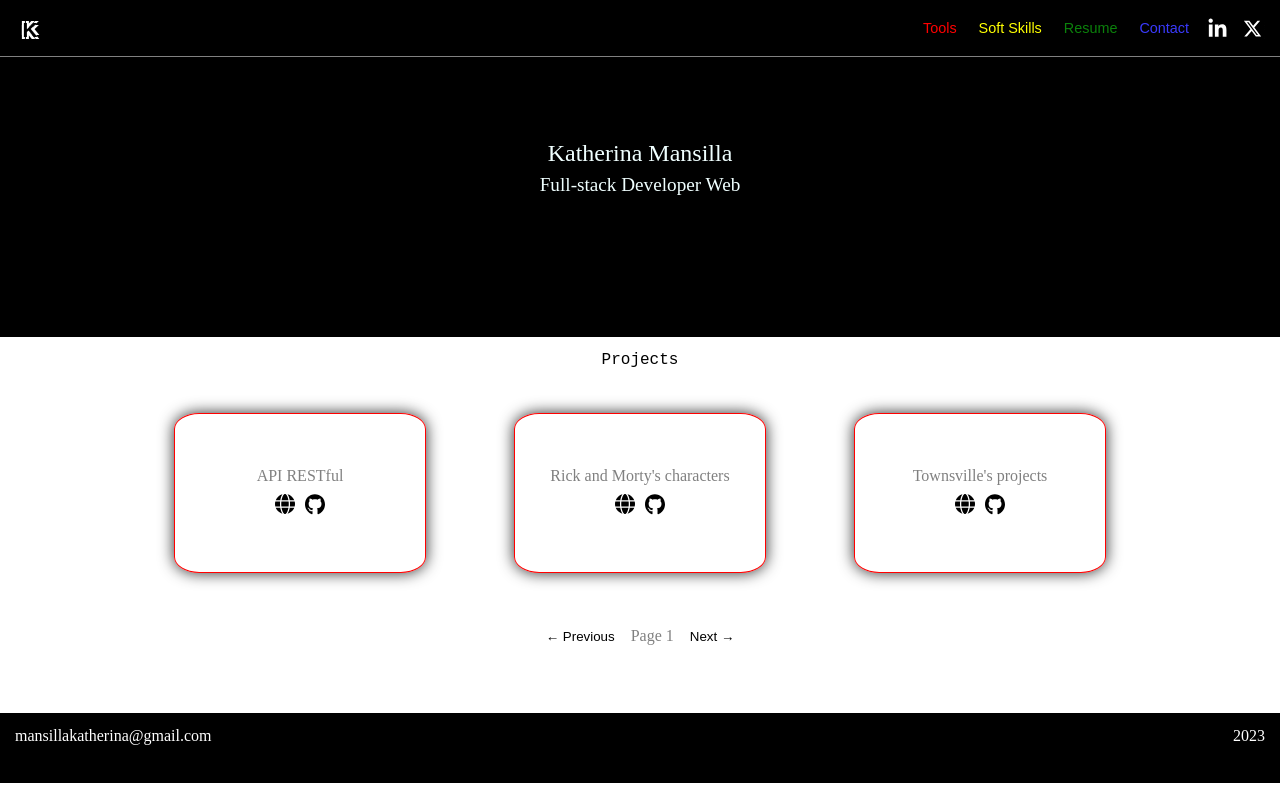
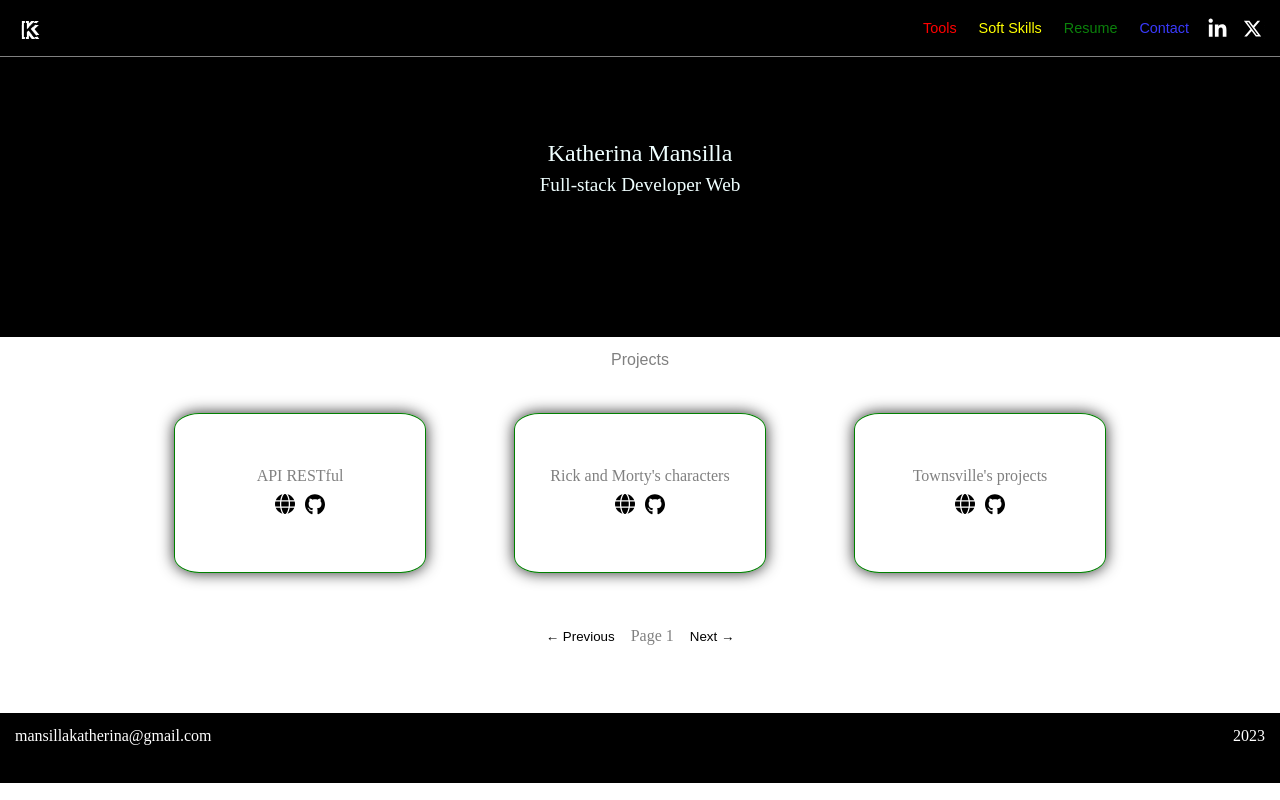
Before and after one commit to kathimansilla/portfolio, a React (Create React App) app in the folder web/: page / in a window 1280 px wide. Built offline with nearby package versions, Linux system fonts and the light colour scheme.

Commit message:
fix scss

```diff
--- a/web/src/styles/layout/projectSection.scss
+++ b/web/src/styles/layout/projectSection.scss
@@ -4,7 +4,8 @@
   flex-direction: column;
   text-align: center;
   &__title {
-    font-family: 'Courier New', Courier, monospace;
+    font-family: $fontGeneral;
+    color: gray;
     margin-top: 15px;
   }
 }
@@ -26,7 +27,7 @@
     align-items: center;
     text-align: center;
     width: 250px;
-    border: solid 1px red;
+    border: solid 1px green;
     border-radius: 10%;
     box-shadow: 0px 0px 15px rgb(43, 43, 43);
     transition: all 0.3s ease-in-out;
```
